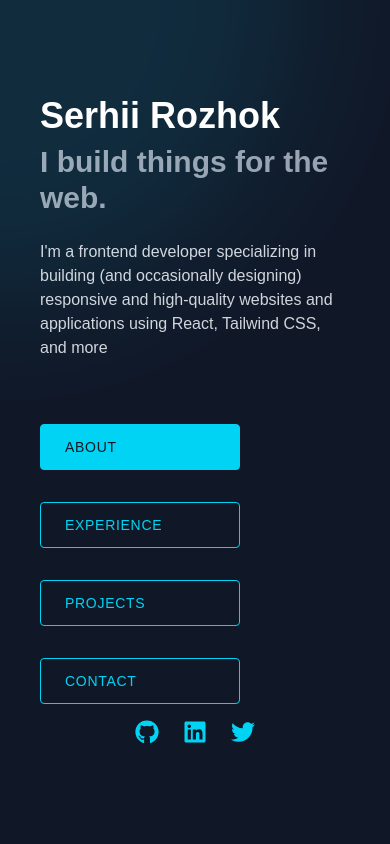
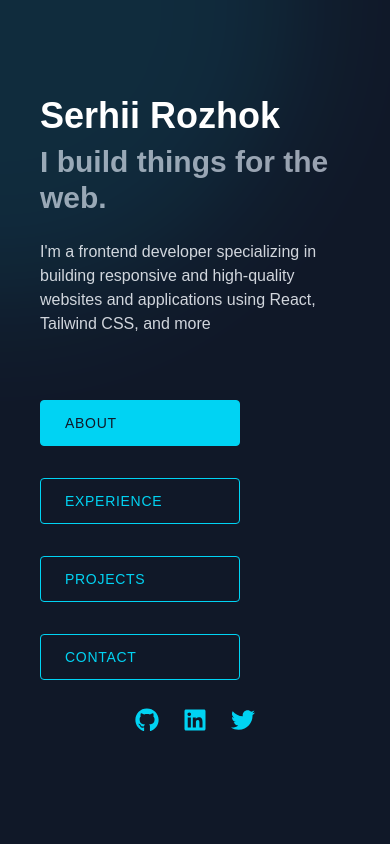
Before and after one commit to Rogok-Serg/serhiirozhok, a Next.js app: page / in a window 390 px wide. Shown: the top 844 px of the page. Built offline with nearby package versions, Linux system fonts and the light colour scheme.

Commit message:
fix content

```diff
--- a/components/Experience.jsx
+++ b/components/Experience.jsx
@@ -59,16 +59,16 @@ export default function Experience() {
             </li>
           </ul>
         </div>
-        <div className="flex flex-col sm:flex-row gap-4">
+      </div>
+      <div className="mt-20 flex flex-col sm:flex-row gap-4">
         <a
           href="/Serhii_Rozhok_Frontend_developer.pdf"
           target="_blank"
           rel="noopener noreferrer"
           className="inline-block min-w-14 border border-cyan-400 text-cyan-400 px-6 py-3 rounded hover:bg-cyan-400 hover:text-gray-900 transition duration-300"
         >
-            View My Resume (PDF)
+          View Resume (PDF)
         </a>
-        </div>
       </div>
     </section>
   );
--- a/components/Hero.jsx
+++ b/components/Hero.jsx
@@ -8,9 +8,9 @@ export default function Hero() {
         I build things for the web.
       </h2>
       <p className="text-gray-300 max-w-xl mb-8">
-        I'm a frontend developer specializing in building (and occasionally
-        designing) responsive and high-quality websites and applications using
-        React, Tailwind CSS, and more
+        I'm a frontend developer specializing in building responsive and
+        high-quality websites and applications using React, Tailwind CSS, and
+        more
       </p>
     </section>
   );
```
Lines whose indentation alone changed are shown as unchanged.
